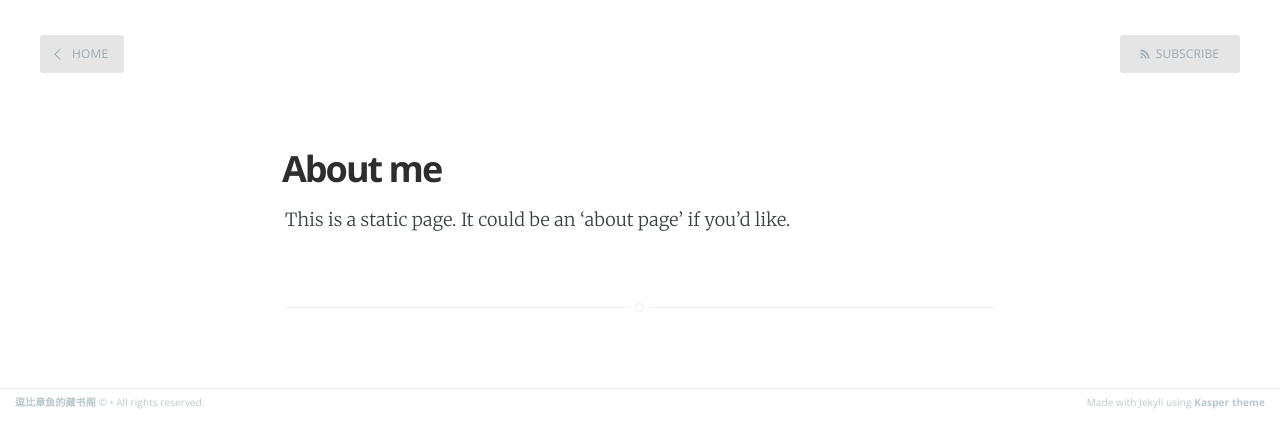
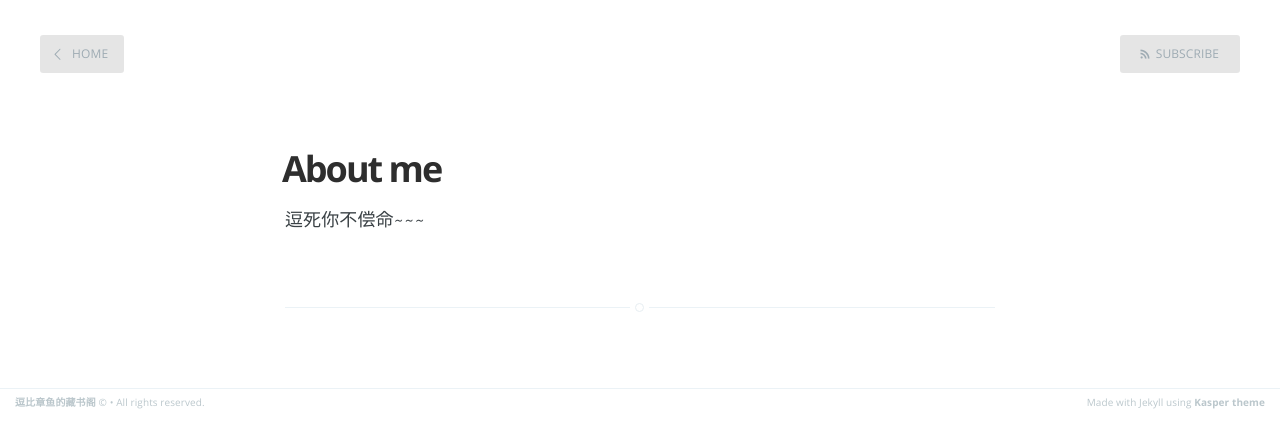
Before and after one commit to alex-marmot/alex-marmot.github.io, a Jekyll site: the page built from about.md, in a window 1280 px wide. Shown: the top 448 px of the page. Built offline with Jekyll 4.4.1, drawn with Linux system fonts in a browser that asks for light colours; Markdown is read by kramdown in place of the engine named in the settings.

Commit message:
modify the post and about me

```diff
--- a/about.md
+++ b/about.md
@@ -3,4 +3,4 @@ layout: page
 title: About me
 ---
 
-This is a static page. It could be an 'about page' if you'd like.
+逗死你不偿命~~~
```
